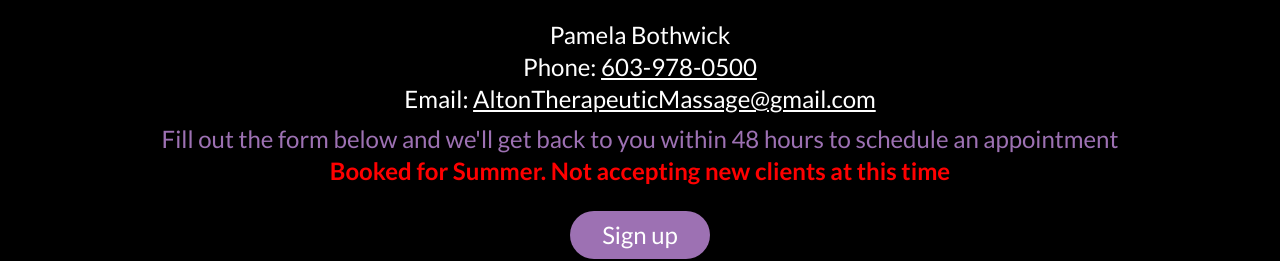
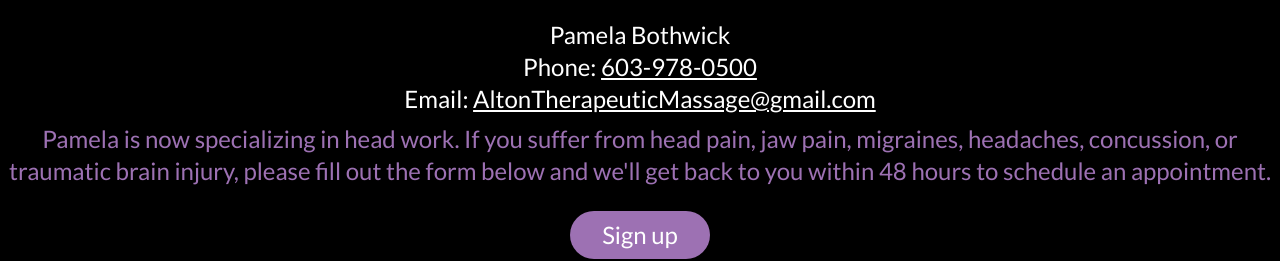
Before and after one commit to randyer/ATM-web, a React (Vite) app: page / in a window 1280 px wide. Shown: the part 2461-2722 px from the top of the page. Built offline with nearby package versions, Linux system fonts and the light colour scheme.

Commit message:
Update App.jsx

```diff
--- a/src/App.jsx
+++ b/src/App.jsx
@@ -425,12 +425,14 @@ function App() {
             <span className="underline">AltonTherapeuticMassage@gmail.com</span>
           </p>
           <p className=" text-lg md:text-2xl text-purple">
-            Fill out the form below and we'll get back to you within 48 hours to
-            schedule an appointment
+            Pamela is now specializing in head work. If you suffer from head
+            pain, jaw pain, migraines, headaches, concussion, or traumatic brain
+            injury, please fill out the form below and we'll get back to you
+            within 48 hours to schedule an appointment.
           </p>
-          <p className=" text-lg md:text-2xl font-bold text-red">
+          {/* <p className=" text-lg md:text-2xl font-bold text-red">
             Booked for Summer. Not accepting new clients at this time
-          </p>
+          </p> */}
           <a href="https://craniosacralmassagetherapy.com/NewPatientForm.html">
             <button className=" text-lg md:text-2xl px-8 py-2 m-6 bg-purple text-white rounded-3xl hover:bg-purple/65 focus:outline-none focus:ring-2 focus:ring-blue-300 transition duration-300 ease-in-out p-4">
               Sign up
```
